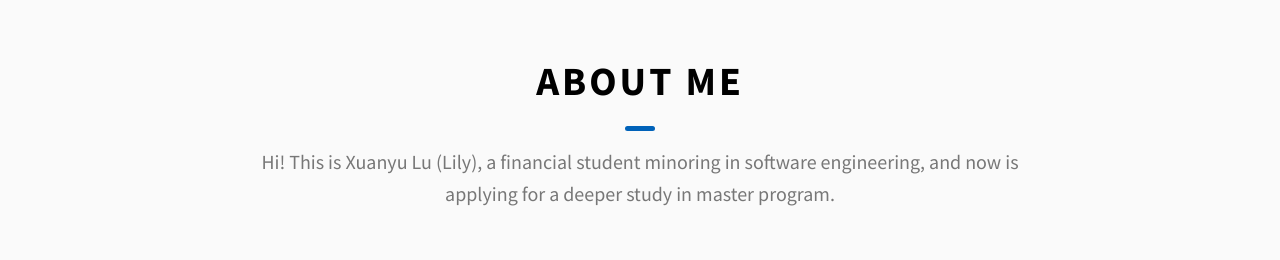
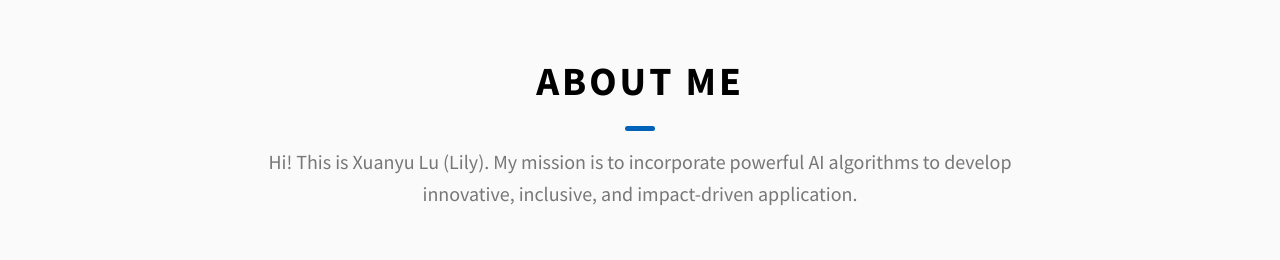
Before and after one commit to MrHappyEnding/MrHappyEnding.github.io, a website: page index.html in a window 1280 px wide. Shown: the part 1029-1289 px from the top of the page. Drawn offline with Linux system fonts and the light colour scheme.

Commit message:
update content

```diff
--- a/index.html
+++ b/index.html
@@ -153,8 +153,7 @@
         <h2 class="heading heading-sec heading-sec__mb-med">
           <span class="heading-sec__main">About Me</span>
           <span class="heading-sec__sub">
-            Hi! This is Xuanyu Lu (Lily), a financial student minoring in software engineering, and now is applying for a
-            deeper study in master program.
+            Hi! This is Xuanyu Lu (Lily). My mission is to incorporate powerful AI algorithms to develop innovative, inclusive, and impact-driven application.
           </span>
         </h2>
         <div class="about__content">
```
